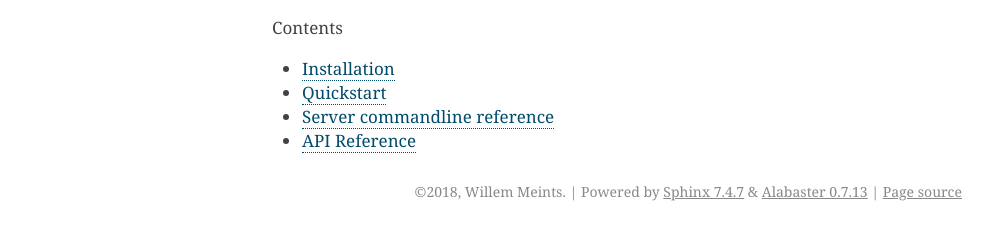
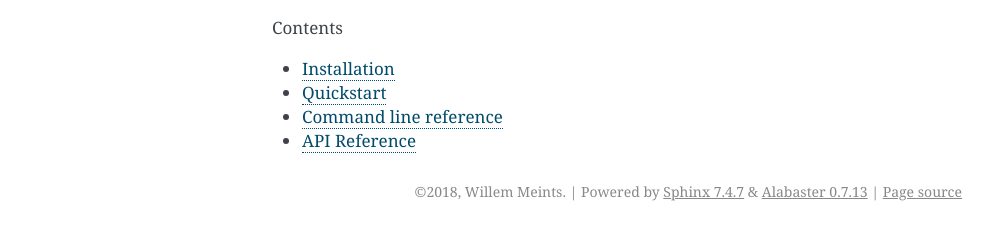
Before and after one commit to toquoccuong/observatory, a Sphinx documentation site: the page built from docs/index.rst, in a window 1280 px wide. Shown: the part 498-738 px from the top of the page, without its empty margins (148-1141 px from the left). Built offline with Sphinx 7.4.7, drawn with Linux system fonts in a browser that asks for light colours.

Commit message:
Update docs

```diff
--- a/docs/commandline.rst
+++ b/docs/commandline.rst
@@ -1,5 +1,5 @@
-Server commandline reference
+Command line reference
 ============================
-.. argparse::
-    :ref: observatory.create_commandline_parser
+.. click:: observatory.commandline:cli
     :prog: observatory
+    :show-nested:
--- a/docs/conf.py
+++ b/docs/conf.py
@@ -45,7 +45,7 @@ extensions = [
     'sphinx.ext.todo',
     'sphinx.ext.napoleon',
     'sphinx.ext.githubpages',
-    'sphinxarg.ext'
+    'sphinx_click.ext'
 ]
 
 # Add any paths that contain templates here, relative to this directory.
--- a/requirements.txt
+++ b/requirements.txt
@@ -2,4 +2,4 @@ protobuf==3.4.0
 grpcio==1.14.1
 grpcio-tools==1.14.1
 sphinx==1.7.6
-sphinx-argparse==0.2.2
+sphinx-click==1.3.0
```
